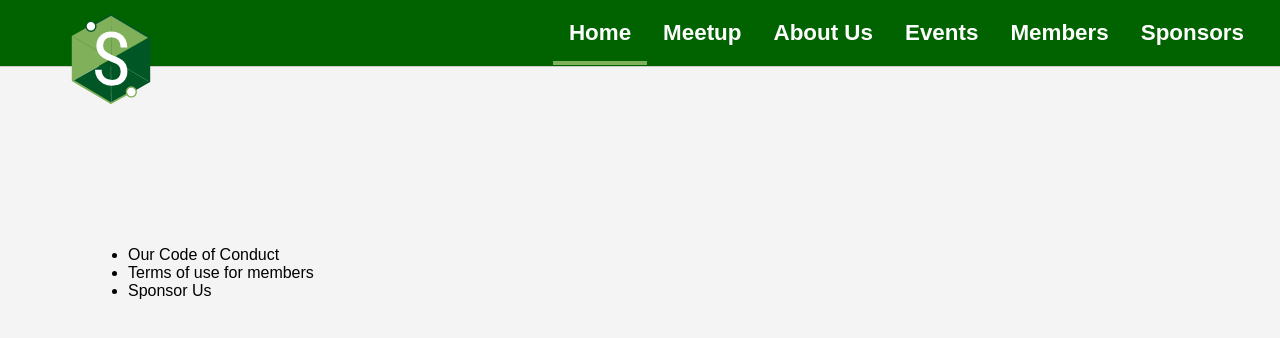
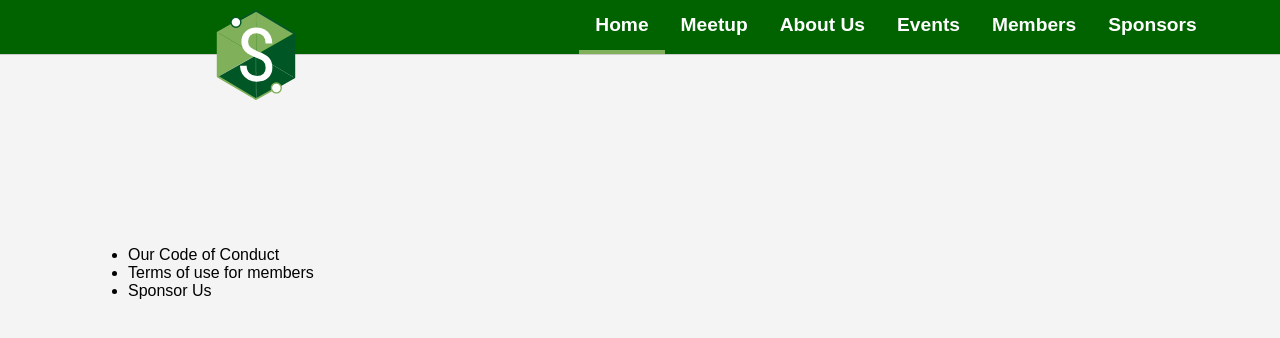
Before and after one commit to SurreyCodes/Surreycodes-website, a React (Create React App) app in the folder surreycodes/: page /sponsors in a window 1280 px wide. Shown: the top 338 px of the page. Built offline with nearby package versions, Linux system fonts and the light colour scheme.

Commit message:
add header logo animation on scroll, add react-waypoint dependancy

```diff
--- a/surreycodes/package.json
+++ b/surreycodes/package.json
@@ -7,7 +7,8 @@
     "react-dom": "16.2.0",
     "react-router-dom": "4.2.2",
     "react-scripts": "1.0.17",
-    "react-scrollchor": "^4.1.0"
+    "react-scrollchor": "^4.1.0",
+    "react-waypoint": "^7.3.4"
   },
   "scripts": {
     "start": "react-scripts start",
--- a/surreycodes/src/App.css
+++ b/surreycodes/src/App.css
@@ -75,43 +75,74 @@ Use it to make something cool, have fun, and share what you've learned with othe
 */
 #header{
   position: fixed;
+  display: flex;
   width: 100%;
   background-color: var(--dark-green);
   box-shadow: 0 0 1px var(--black);
+  z-index: 98;
+}
+.header-flex-container{
+  display: flex;
+  flex: 1 1 0;
+  justify-content: center;
+  align-items: center;
+}
+.logo{
+  transition: 2s;
+  position: relative;
+  transform: scale(3);
+  transform-origin: top;
   z-index: 99;
 }
-#logo{
+.logo-true{
+  transition: 2s;
   position: relative;
-  float: left;
-  transform: scale(3);
+  transform: scale(1.5);
+  top: 2px;
+  z-index: 99;
+}
+.navbar{
+  flex: 1.5 0 0;
+  display: flex;
+  justify-content: center;
   position: relative;
-  top: 3em;
-  left: 6em;
-}
-#navbar{
-  position: relative;
-  margin: 20px;
-  float: right;
-  width: auto;
   list-style: none;
 }
-#navbar li{
-  display: inline-block;
-}
-#navbar .nav-link{
+.nav-link{
+  flex: none;
+  padding: 14px 16px;
   text-decoration: none;
-  padding: 16px 16px;
   color: var(--white);
-  font-size: 1.4em;
+  font-size: 1.2em;
   font-family: 'Orbitron', sans-serif;
   font-weight: bold;
+  text-align: center;
 }
-#navbar .nav-link:hover{
+.navbar .nav-link:hover{
   border-bottom: 4px solid var(--light-green);
 }
 
 .active{
   border-bottom: 4px solid var(--light-green);
+}
+/*
+  Media Queries
+*/
+@media only screen and (max-width: 1200px) {
+  .navbar{
+    margin-right: 20px;
+  }
+}
+@media only screen and (max-width: 860px) {
+  #header{
+  }
+  .navbar{
+    flex-direction: column;
+  }
+  .toggler{
+    display: flex;
+
+  }
 }
 
 /*
@@ -243,11 +274,3 @@ Sponsor Component
   top:200px;
   width: 100%;
 }
-/*
-  Media Queries
-*/
-@media only screen and (max-width: 1200px) {
-  #navbar-nav{
-    transform: translateX(15em);
-  }
-}
--- a/surreycodes/src/App.js
+++ b/surreycodes/src/App.js
@@ -8,14 +8,32 @@ import Community from './components/Community';
 import Subscribe from './components/Subscribe';
 import Friends from './components/Friends';
 import Footer from './components/Footer';
+import WhenLeavingView from './components/WhenLeavingView';
 
 
 
 class App extends Component {
+  constructor(props) {
+    super(props);
+
+    this.state = {
+
+    };
+    this.handleScroll = this.handleScroll.bind(this);
+  }
+
+  handleScroll(){
+    alert("hey");
+  }
+
   render() {
     return (
-      <div className="App">
-        <Header />
+      <div className="App" onScroll={this.handleScroll}>
+        <WhenLeavingView>
+          {({ isLeavingView }) =>
+            <Header animate={isLeavingView}/>
+          }
+        </WhenLeavingView>
           <article id="section-one">
             <Hook />
             <Meetup />
--- a/surreycodes/src/components/Header.js
+++ b/surreycodes/src/components/Header.js
@@ -6,29 +6,20 @@ class Header extends Component {
   render(){
     return(
       <header id="header" >
-        <Link id="logo" to="/">
+        <div className="header-flex-container">
+          <Link className={this.props.animate ? "logo-true" : "logo"} to="/">
             <img src={Logo} width="30" height="30" alt="SurreyCodes"/>
           </Link>
-            <ul id="navbar">
-              <li>
+        </div>
+
+        <div class="navbar">
             <Link className="nav-link active" to="/">Home</Link>
-              </li>
-              <li>
             <Link className="nav-link" to="/meetup">Meetup</Link>
-              </li>
-              <li>
             <Link className="nav-link" to="/about">About Us</Link>
-              </li>
-              <li>
             <Link className="nav-link" to="/events">Events</Link>
-              </li>
-              <li>
             <Link className="nav-link" to="/about">Members</Link>
-              </li>
-              <li>
             <Link className="nav-link" to="/sponsors">Sponsors</Link>
-              </li>
-            </ul>
+        </div>
       </header>
     );
   }
--- /dev/null
+++ b/surreycodes/src/components/WhenLeavingView.js
@@ -0,0 +1,40 @@
+import React, { Component } from 'react';
+import Waypoint from 'react-waypoint';
+
+class WhenLeavingView extends Component {
+  constructor(props) {
+    super(props);
+
+    this.state = {
+      isLeavingView: false
+    };
+    this.onLeave = this.onLeave.bind(this);
+    this.onEnter = this.onEnter.bind(this);
+  }
+
+  onLeave({ currentPosition }){
+    if (currentPosition === Waypoint.above) {
+      this.setState({
+        isLeavingView: true
+      });
+    }
+  }
+  onEnter({ previousPosition }){
+    if (previousPosition === Waypoint.above) {
+      this.setState({
+        isLeavingView: false
+      });
+    }
+  }
+  render(){
+    return(
+      <div>
+        <Waypoint onLeave={this.onLeave}></Waypoint>
+        <Waypoint onEnter={this.onEnter}></Waypoint>
+        {this.props.children({isLeavingView: this.state.isLeavingView})}
+      </div>
+    );
+  }
+}
+
+export default WhenLeavingView;
```
Also changed, not shown: 1 other file (tests, documents, lock files or other folders). Lines whose indentation alone changed are shown as unchanged.
